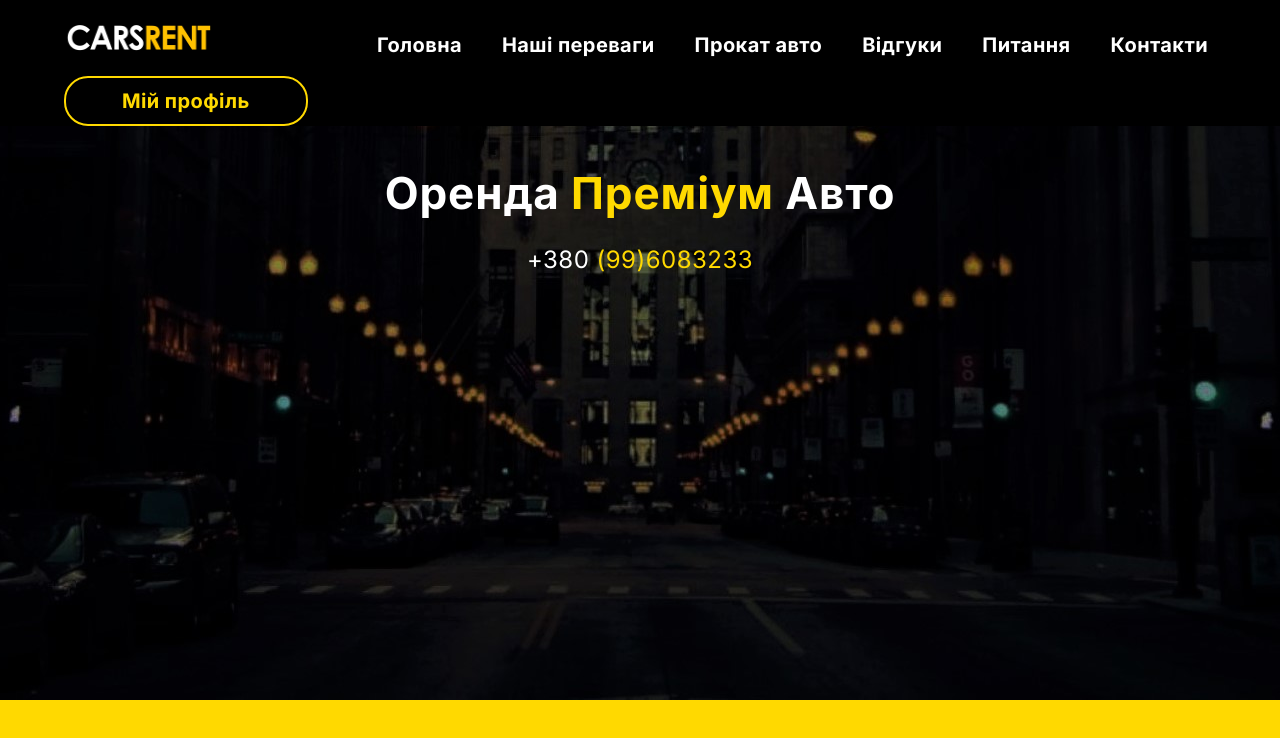
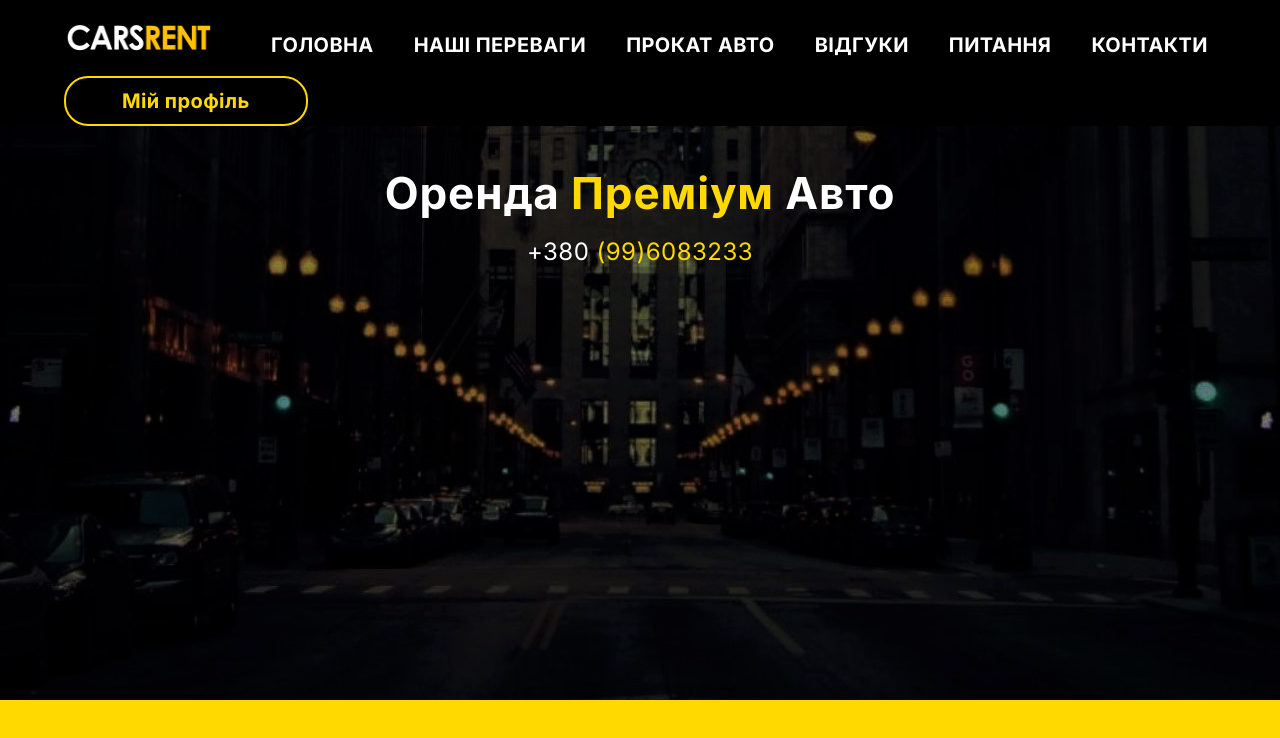
Before and after one commit to dotdencode21/inesa_course_work, a Vue app in the folder client/: page /#/ in a window 1280 px wide. Shown: the top 738 px of the page. Built offline with nearby package versions, Linux system fonts and the light colour scheme.

Commit message:
corrected styles in navbar

```diff
--- a/client/src/components/Navbar/index.vue
+++ b/client/src/components/Navbar/index.vue
@@ -71,6 +71,7 @@ export default {
   align-items: center;
 }
 .navbar__menu__item__link {
+  text-transform: uppercase;
   text-decoration: none;
   font-size: 1.25em;
   color: #fff;
--- a/client/src/pages/Home/sections/Introduction/index.vue
+++ b/client/src/pages/Home/sections/Introduction/index.vue
@@ -49,7 +49,7 @@ export default {};
   flex-direction: column;
   justify-content: flex-start;
   align-items: center;
-  gap: 1em;
+  gap: 0.5em;
 }
 .introduction__advertising__block__title {
   color: #fff;
```
